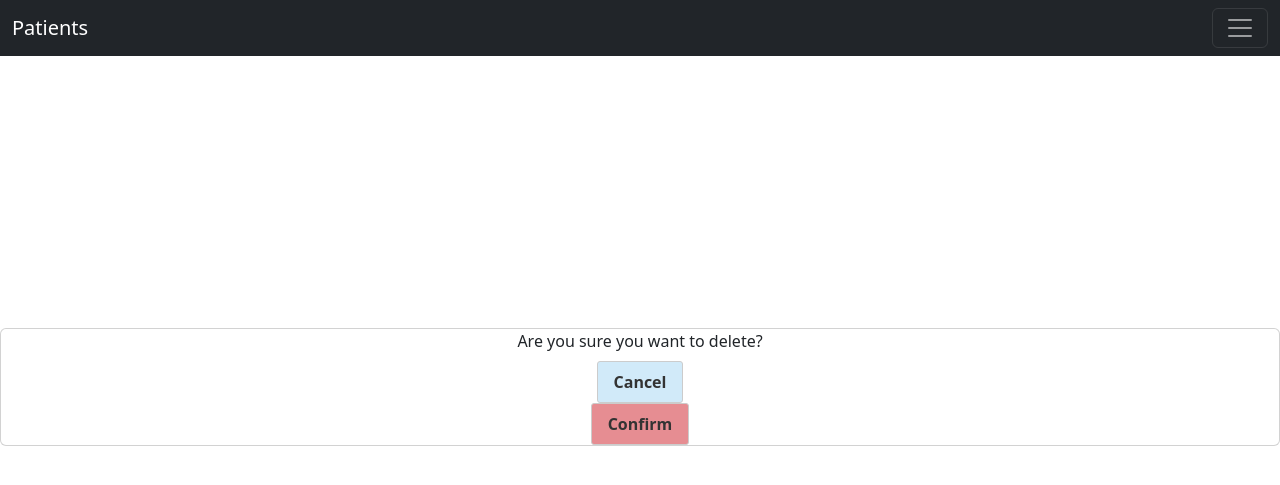
After one commit to sviatoslavstehnii/patients, a Django app: page /ask_delete/7/ in a window 1280 px wide. The commit adds this page. Shown: the top 485 px of the page. Run offline with Django 4.2, Linux system fonts and the light colour scheme; data comes from the database, SQL or seed files in the repository; both versions use the stored data as it was after the commit.

Commit message:
add delete button

```diff
--- /dev/null
+++ b/patients/patients_app/templates/patients_app/delete.html
@@ -0,0 +1,21 @@
+{% extends 'base.html'%}
+
+{% block body %}
+
+
+
+<div class="card" style="display: flex; justify-content: center; align-items: center; margin-top: 17rem;">
+    <p class="card-title">Are you sure you want to delete?</p>
+    <!-- <div class="card-body"> -->
+        <a href="{% url 'patients_list' %}" class="card-link" style="border: 1px solid #ccc; background-color: #d1eaf9; color: #333; padding: 0.5em 1em; text-decoration: none; font-weight: bold; border-radius: 3px; cursor: pointer;">Cancel</a>
+
+        <form method="post">
+            {% csrf_token %}
+            <input type="submit" name="Confirm" class="card-link" value="Confirm" style="border: 1px solid #ccc; background-color: #e68d92; color: #333; padding: 0.5em 1em; text-decoration: none; font-weight: bold; border-radius: 3px; cursor: pointer;">
+        </form>
+    <!-- </div> -->
+
+</div>
+
+
+{% endblock %}
--- a/patients/patients_app/templates/patients_app/patients_list.html
+++ b/patients/patients_app/templates/patients_app/patients_list.html
@@ -16,7 +16,8 @@
                 <p class="card-text">{{ patient.phone }}</p>
                 <p class="card-text">{{ patient.medical_history }}</p>
                 <a href="{% url 'update_patient' patient.id %}" style="display: inline-block;
-                border: 1px solid #ccc; background-color: #f5f5f5; color: #333; padding: 0.5em 1em; text-decoration: none; font-weight: bold; border-radius: 3px; cursor: pointer;">edit</a>
+                border: 1px solid #ccc; background-color: #d1eaf9; color: #333; padding: 0.5em 1em; text-decoration: none; font-weight: bold; border-radius: 3px; cursor: pointer;">Edit</a>
+                <a href="{% url 'ask_delete' patient.id %}" style="display: inline-block; border: 1px solid #ccc; background-color: #e68d92; color: #000; padding: 0.5em 1em; text-decoration: none; font-weight: bold; border-radius: 3px; cursor: pointer;">Delete</a>
               </div>
         </div>
         {% endfor %}
--- a/patients/patients_app/urls.py
+++ b/patients/patients_app/urls.py
@@ -9,5 +9,6 @@ urlpatterns = [
     path('add_visit', views.add_visit, name='add_visit'),
     path('calendar', views.calendar, name='calendar'),
     path('update_patient/<str:pk>/', views.update_patient, name='update_patient'),
-    path('search', views.patients_list, name='search')
+    path('search', views.patients_list, name='search'),
+    path('ask_delete/<str:pk>/', views.ask_delete, name='ask_delete')
 ]
--- a/patients/patients_app/views.py
+++ b/patients/patients_app/views.py
@@ -32,6 +32,7 @@ def patients_list(request):
         patients = Patient.objects.all()
     return render(request, 'patients_app/patients_list.html', {'patients': patients})
 
+
 def update_patient(request, pk):
     patient = Patient.objects.get(id=pk)
     form = PatientForm(instance=patient)
@@ -45,6 +46,16 @@ def update_patient(request, pk):
     context = {'form': form}
     return render(request, 'patients_app/update_patient.html', context)
 
+
+def ask_delete(request, pk):
+    patient = Patient.objects.get(id=pk)
+
+    if request.method == "POST":
+        patient.delete()
+        return redirect('/patients_list')
+    return render(request, 'patients_app/delete.html', {'patient': patient})
+
+
 def add_visit(request):
     return render(request, 'patients_app/add_visit.html')
 
```
Also changed, not shown: patients/db.sqlite3.
